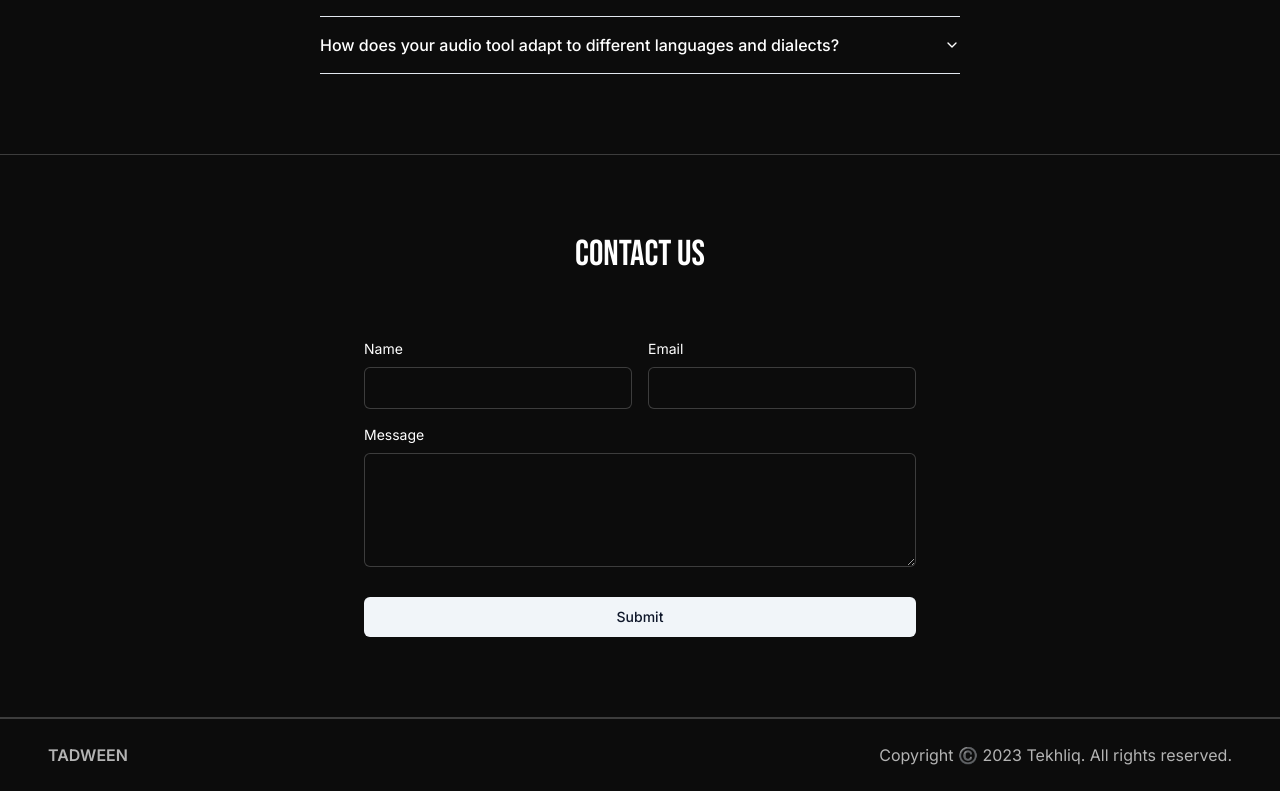
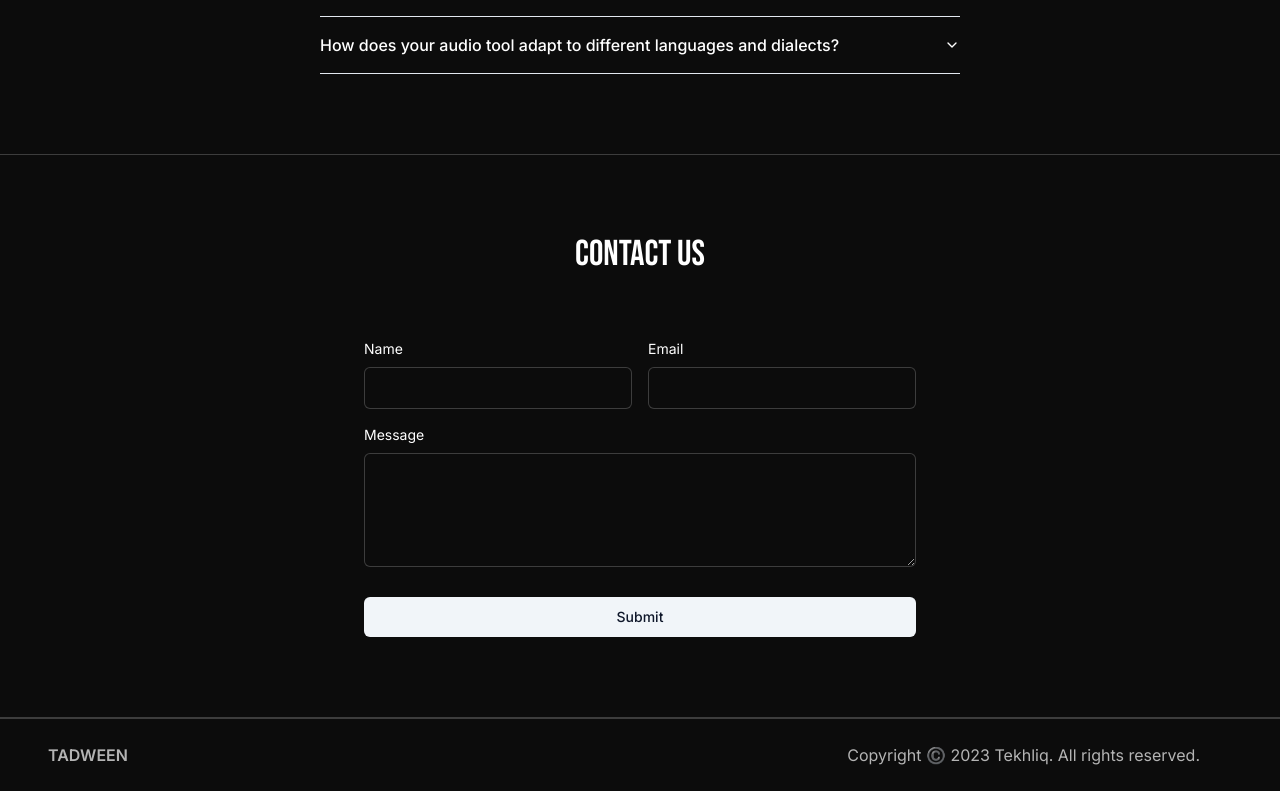
Before and after one commit to TekhliqAI/LowResourceUrduTTS, a Next.js app: page / in a window 1280 px wide. Shown: the part 2146-2937 px from the top of the page. Built offline with nearby package versions, Linux system fonts and the light colour scheme.

Commit message:
Add padding to the right of Copyright p tag, to avoid colliding with scroll up

```diff
--- a/src/components/Footer.jsx
+++ b/src/components/Footer.jsx
@@ -6,7 +6,7 @@ export const Footer = () => {
       <Link href="/">
         <p className="font-semibold uppercase text-[#b4b4b4]">TADWEEN</p>
       </Link>
-      <p className=" text-[#b4b4b4]">Copyright ©️ 2023 Tekhliq. All rights reserved.</p>
+      <p className=" text-[#b4b4b4] pr-8" >Copyright ©️ 2023 Tekhliq. All rights reserved.</p>
     </footer>
   );
 };
```
